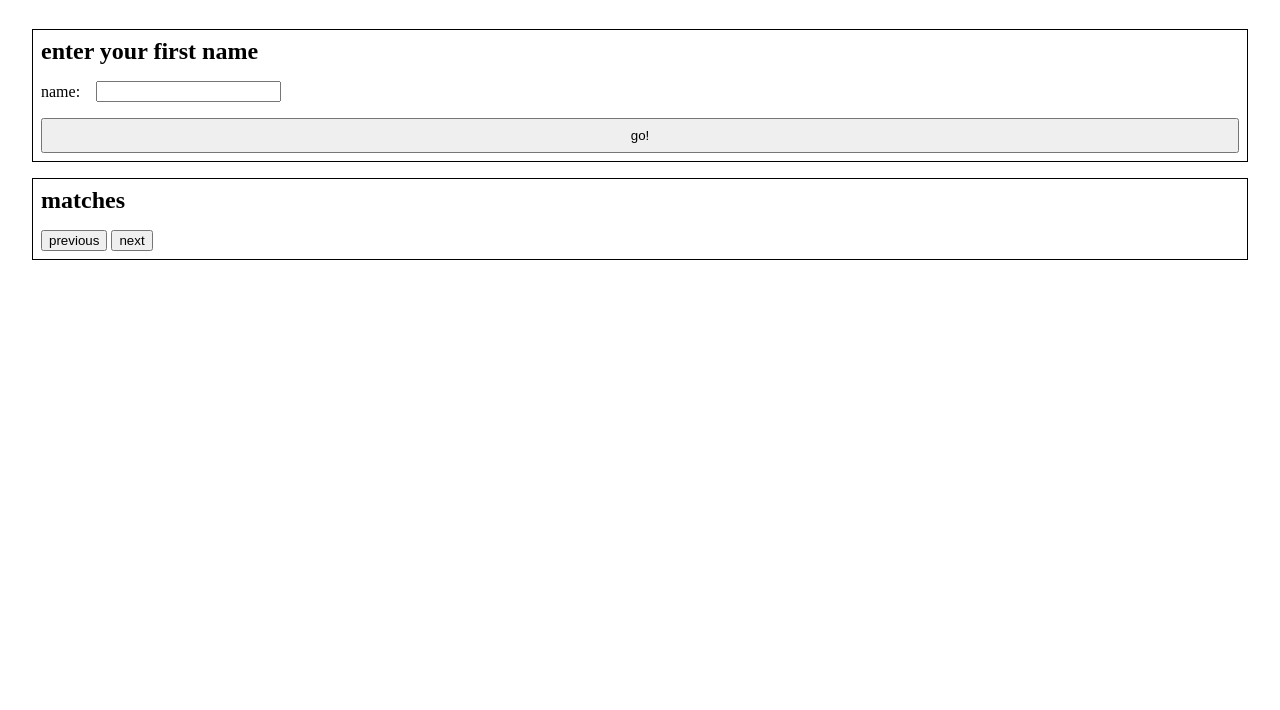
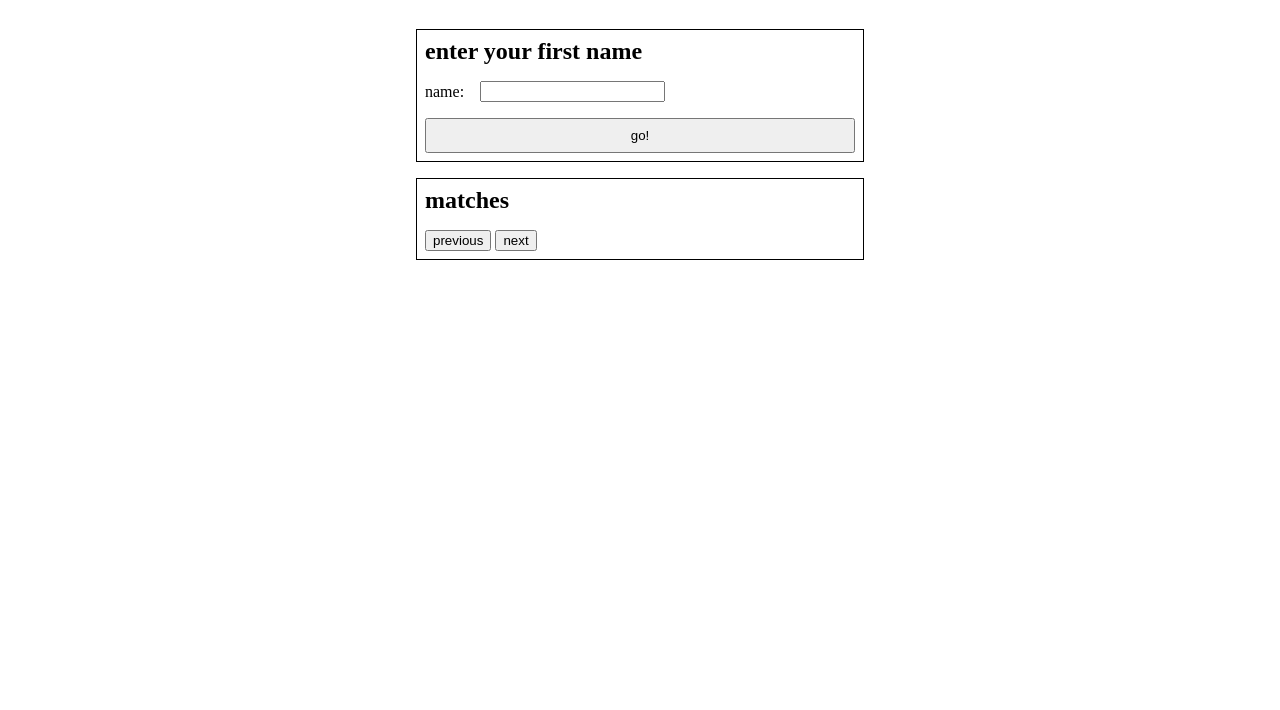
Before and after one commit to nullishamy/punnery, a plain HTML site: page index.html in a window 1280 px wide. Shown: the part 90-800 px from the top of the page. Drawn offline with Linux system fonts and the light colour scheme; no server answers.

Commit message:
fix: desktop

```diff
--- a/styles/style.css
+++ b/styles/style.css
@@ -13,12 +13,7 @@
 
 @media (min-width:1025px) {
     body {
-        display: flex;
-        flex-direction: column;
-        gap: var(--space-sm);
-        max-width: 35%;
-        margin: auto auto;
-        padding: var(--space-sm)
+        max-width: 35% !important;
     }
 }
 
```
